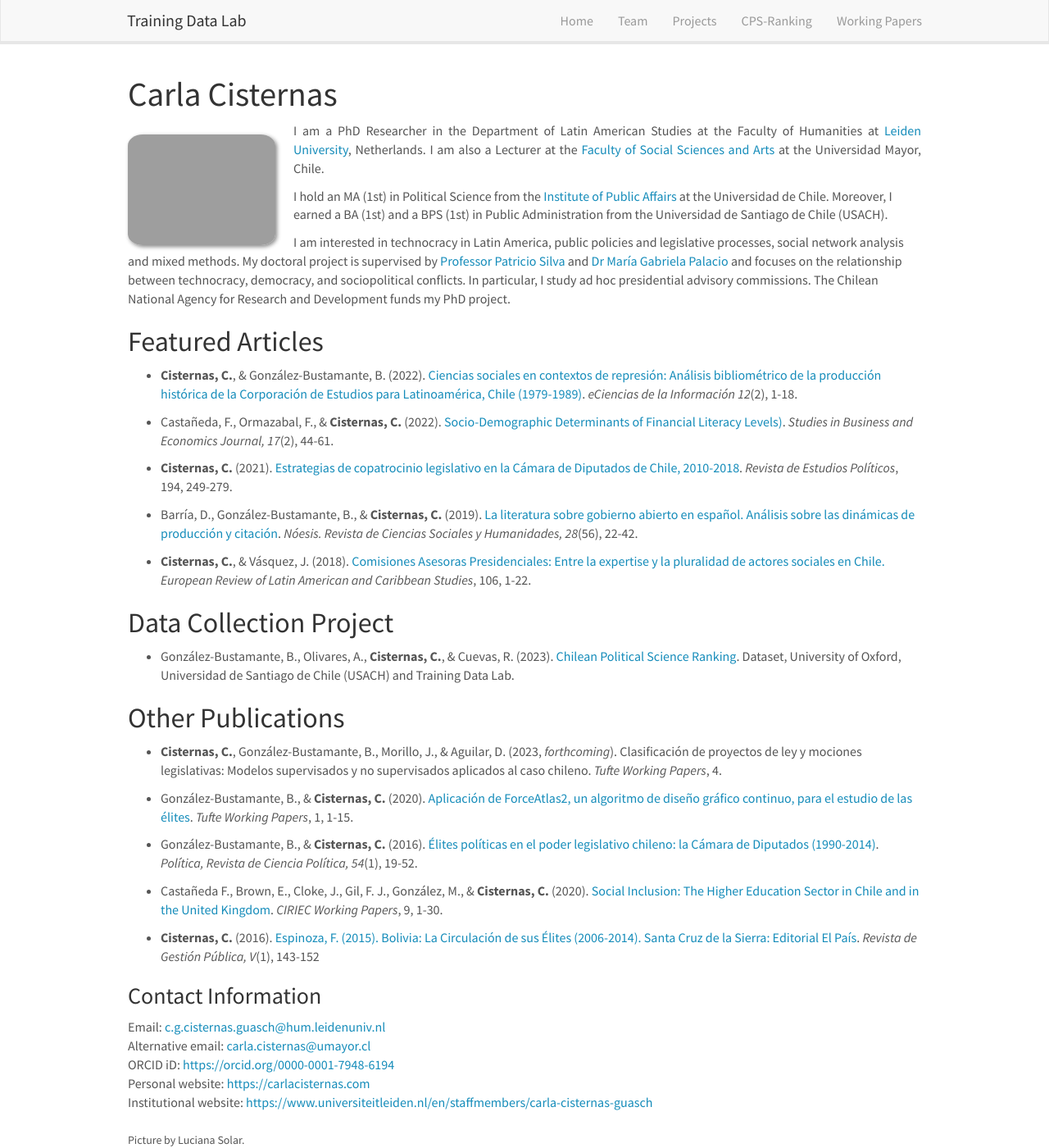
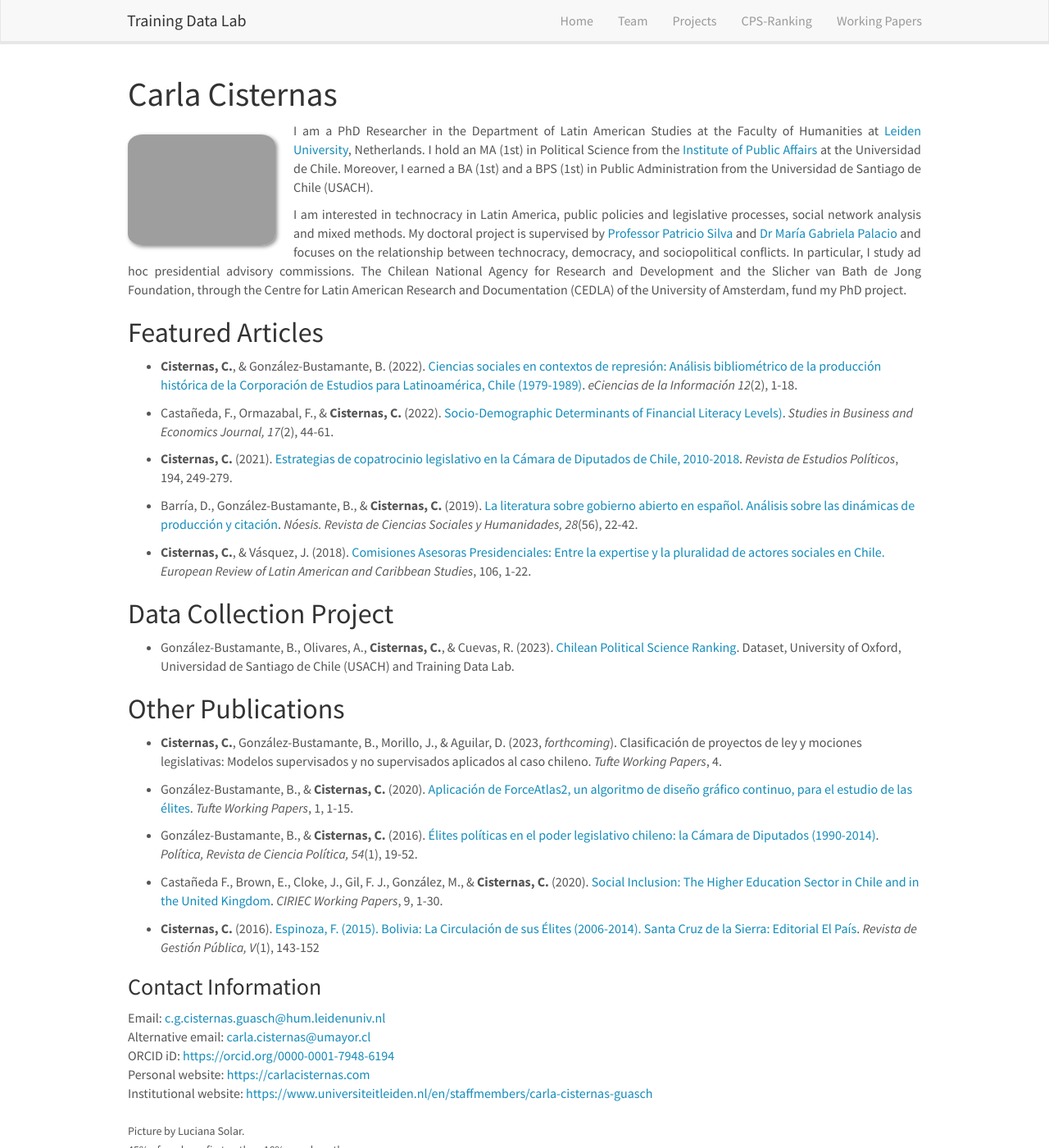
Before and after one commit to training-datalab/old-training-datalab.com, a Jekyll site: the page built from _pages/ccisternas.md, in a window 1280 px wide and 1400 px high. Shown: the whole window at 82% size. Built offline with Jekyll 4.4.1, drawn with Linux system fonts in a browser that asks for light colours; nearby versions of some CDN libraries; some of the changed text lies outside the part shown.

Commit message:
Update ccisternas.md
Co-Authored-By: Carla Cisternas <carla.cisternas@umayor.cl>

```diff
--- a/_pages/ccisternas.md
+++ b/_pages/ccisternas.md
@@ -10,11 +10,9 @@ permalink: /team/ccisternas/
 
 <img src="https://training-datalab.com/images/team/ccisternas.jpg" class="img-responsive" width="180px" style="float: left" />
 
-<p align="justify">I am a PhD Researcher in the Department of Latin American Studies at the Faculty of Humanities at <a href="https://www.universiteitleiden.nl/en" target="_blank">Leiden University</a>, Netherlands. I am also a Lecturer at the <a href="https://www.umayor.cl/um/facultades/facultad-de-ciencias-sociales-y-artes/10000" target="_blank">Faculty of Social Sciences and Arts</a> at the Universidad Mayor, Chile.</p>
+<p align="justify">I am a PhD Researcher in the Department of Latin American Studies at the Faculty of Humanities at <a href="https://www.universiteitleiden.nl/en/staffmembers/carla-cisternas-guasch" target="_blank">Leiden University</a>, Netherlands. I hold an MA (1st) in Political Science from the <a href="http://www.inap.uchile.cl/" target="_blank">Institute of Public Affairs</a> at the Universidad de Chile. Moreover, I earned a BA (1st) and a BPS (1st) in Public Administration from the Universidad de Santiago de Chile (USACH).</p>
 
-I hold an MA (1st) in Political Science from the <a href="http://www.inap.uchile.cl/" target="_blank">Institute of Public Affairs</a> at the Universidad de Chile. Moreover, I earned a BA (1st) and a BPS (1st) in Public Administration from the Universidad de Santiago de Chile (USACH).
-
-I am interested in technocracy in Latin America, public policies and legislative processes, social network analysis and mixed methods. My doctoral project is supervised by <a href="https://www.universiteitleiden.nl/en/staffmembers/patricio-silva#tab-1" target="_blank">Professor Patricio Silva</a> and <a href="https://www.universiteitleiden.nl/en/staffmembers/maria-gabriela-palacio-ludena#tab-1" target="_blank">Dr María Gabriela Palacio</a> and focuses on the relationship between technocracy, democracy, and sociopolitical conflicts. In particular, I study ad hoc presidential advisory commissions. The Chilean National Agency for Research and Development funds my PhD project.
+<p align="justify">I am interested in technocracy in Latin America, public policies and legislative processes, social network analysis and mixed methods. My doctoral project is supervised by <a href="https://www.universiteitleiden.nl/en/staffmembers/patricio-silva#tab-1" target="_blank">Professor Patricio Silva</a> and <a href="https://www.universiteitleiden.nl/en/staffmembers/maria-gabriela-palacio-ludena#tab-1" target="_blank">Dr María Gabriela Palacio</a> and focuses on the relationship between technocracy, democracy, and sociopolitical conflicts. In particular, I study ad hoc presidential advisory commissions. The Chilean National Agency for Research and Development and the Slicher van Bath de Jong Foundation, through the Centre for Latin American Research and Documentation (CEDLA) of the University of Amsterdam, fund my PhD project.</p>
 
 ## Featured Articles
 
```
Also changed, not shown: other parts of _pages/ccisternas.md (+1 -1 lines).
